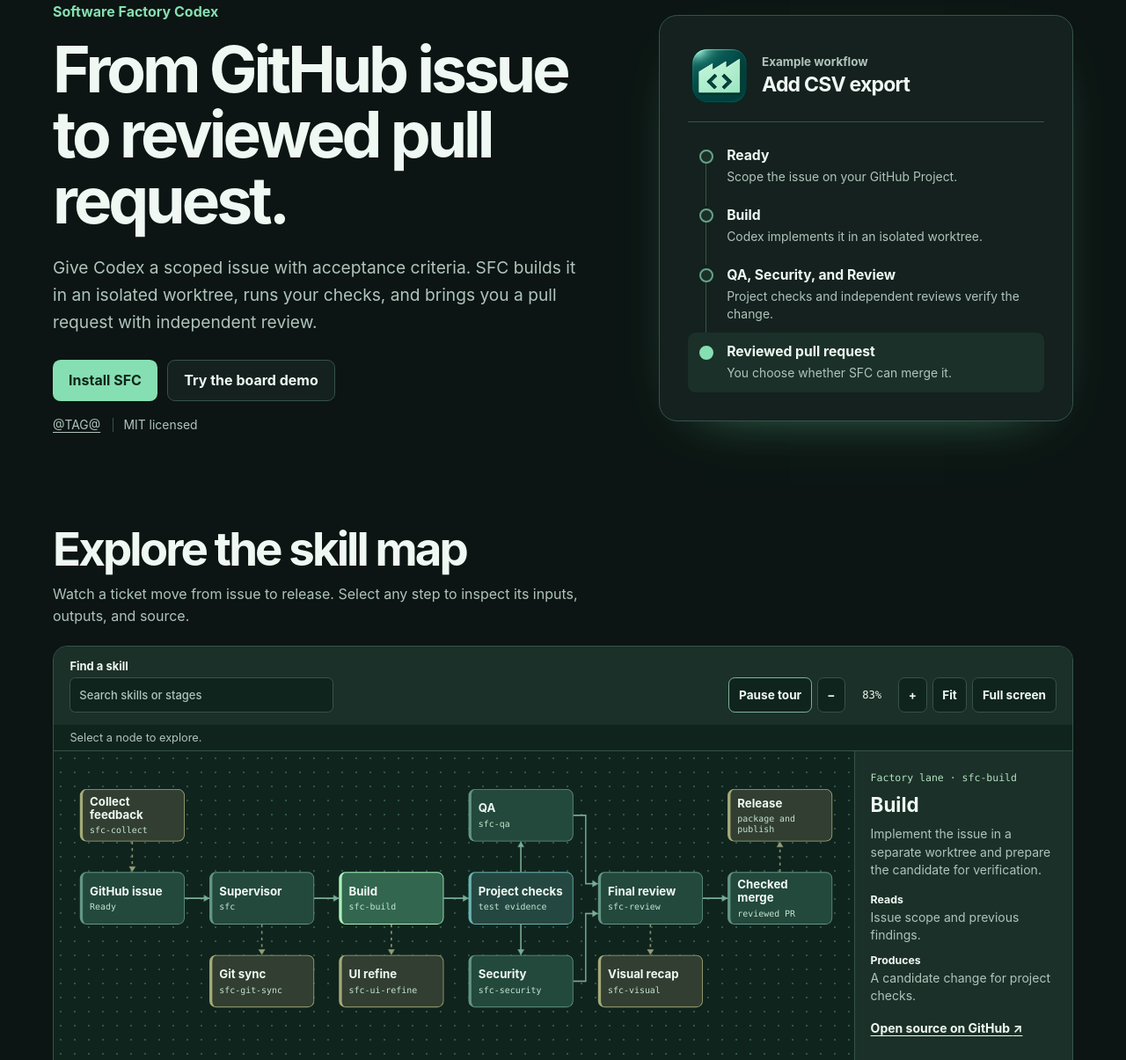
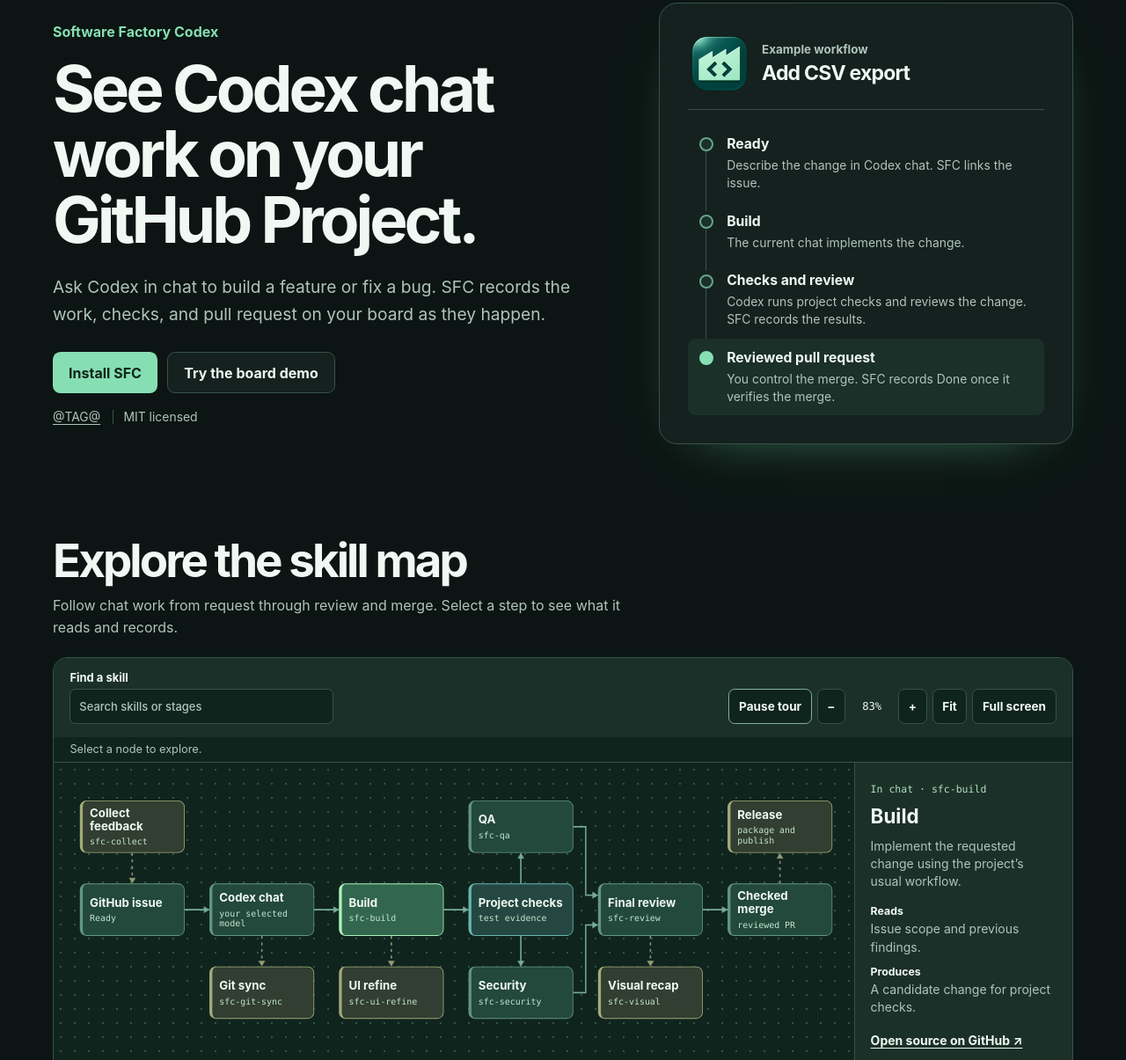
Before and after one commit to fhajjej-ship-it/sfc-codex, a plain HTML site: page site/index.html in a window 1280 px wide. Shown: the part 179-1384 px from the top of the page at 88% size. Drawn offline with Linux system fonts and the light colour scheme.

Commit message:
Align plugin and homepage guidance with chat tracking

```diff
--- a/site/explorer.js
+++ b/site/explorer.js
@@ -36,19 +36,19 @@
   }
 
   const source = 'https://github.com/fhajjej-ship-it/sfc-codex/blob/main/';
-  const design = 'docs/DESIGN.md';
+  const design = 'docs/CHAT-TRACKING.md';
   const skill = (name) => 'skills/' + name + '/SKILL.md';
   const nodes = {
     collect: [36, 52, 'Collect feedback', 'On demand', 'sfc-collect', 'Collect and verify reports before shaping a work ticket.', 'Public reports and optional connected sources.', 'Evidence and proposed tickets for triage.', skill('sfc-collect')],
-    issue: [36, 166, 'GitHub issue', 'Input', 'Ready', 'Scope the work with acceptance criteria and make it eligible on the project board.', 'User outcome and acceptance criteria.', 'An eligible issue on your GitHub Project.', design],
-    watch: [214, 166, 'Supervisor', 'Coordinator', 'sfc', 'Schedule eligible tickets across concurrent slots and check evidence before changing GitHub state.', 'Eligible issues, project policy, and saved run state.', 'An isolated worktree and pinned candidate for each active ticket.', skill('sfc')],
-    build: [392, 166, 'Build', 'Factory lane', 'sfc-build', 'Implement the issue in a separate worktree and prepare the candidate for verification.', 'Issue scope and previous findings.', 'A candidate change for project checks.', skill('sfc-build')],
-    checks: [570, 166, 'Project checks', 'Verification', 'test evidence', 'Run configured checks and reuse valid results when their inputs and policy match.', 'Candidate source and configured check commands.', 'Passing receipts or actionable failures.', 'docs/VERIFICATION-REUSE.md'],
-    qa: [570, 52, 'QA', 'Factory lane', 'sfc-qa', 'Independently assess the candidate against every acceptance criterion.', 'Candidate and project-check receipts.', 'Acceptance evidence or precise findings.', skill('sfc-qa')],
-    security: [570, 280, 'Security', 'Factory lane', 'sfc-security', 'Inspect the candidate and its trust boundaries for security regressions.', 'Candidate changes and verification evidence.', 'Security verdict or actionable findings.', skill('sfc-security')],
-    review: [748, 166, 'Final review', 'Factory lane', 'sfc-review', 'Review the exact candidate and completed evidence before it can merge.', 'Candidate, required checks, and review findings.', 'An independent review verdict.', skill('sfc-review')],
-    merge: [926, 166, 'Checked merge', 'Decision', 'reviewed PR', 'Confirm the candidate and required checks are current. Merge only with repository authority.', 'Reviewed PR and exact head and base.', 'Merged change and completion evidence.', design],
-    release: [926, 52, 'Release', 'Optional', 'package and publish', 'Prepare a versioned package from merged source. Publication requires the configured authority.', 'Merged source, release policy, and applicable evidence.', 'Verified ZIP, checksum, and GitHub release.', design],
+    issue: [36, 166, 'GitHub issue', 'Input', 'Ready', 'Scope the work in Codex chat and link an issue with acceptance criteria.', 'User request and acceptance criteria.', 'A linked issue on your GitHub Project.', design],
+    watch: [214, 166, 'Codex chat', 'Execution', 'your selected model', 'Build, test, and review the change you asked for in this chat. SFC syncs milestones to the board.', 'Your request, repo instructions, and current code.', 'Changes and verified milestones.', skill('sfc')],
+    build: [392, 166, 'Build', 'In chat', 'sfc-build', 'Implement the requested change using the project’s usual workflow.', 'Issue scope and previous findings.', 'A candidate change for project checks.', skill('sfc-build')],
+    checks: [570, 166, 'Project checks', 'Verification', 'test evidence', 'Run the relevant project checks and record the results.', 'Candidate source and configured check commands.', 'Passing receipts or actionable failures.', design],
+    qa: [570, 52, 'QA', 'In chat', 'sfc-qa', 'Check the change against the acceptance criteria.', 'Candidate and project-check receipts.', 'Acceptance evidence or precise findings.', skill('sfc-qa')],
+    security: [570, 280, 'Security', 'In chat', 'sfc-security', 'Inspect the candidate and its trust boundaries for security regressions.', 'Candidate changes and verification evidence.', 'Security verdict or actionable findings.', skill('sfc-security')],
+    review: [748, 166, 'Final review', 'In chat', 'sfc-review', 'Review the exact candidate and completed evidence before it can merge.', 'Candidate, required checks, and review findings.', 'Review results and a linked PR when opened.', skill('sfc-review')],
+    merge: [926, 166, 'Checked merge', 'Decision', 'reviewed PR', 'Merge through the repository’s normal process. SFC verifies the linked PR before it records Done.', 'Reviewed PR and exact head and base.', 'Merged change and completion evidence.', design],
+    release: [926, 52, 'Release', 'Optional', 'package and publish', 'Publish through the repository’s release process when authorized.', 'Merged source, release policy, and applicable evidence.', 'Verified ZIP, checksum, and GitHub release.', design],
     visualize: [748, 280, 'Visual recap', 'On demand', 'sfc-visual', 'Build an HTML diagram or recap of the implementation and its evidence.', 'Source changes and available receipts.', 'A standalone visual artifact.', skill('sfc-visual')],
     sync: [214, 280, 'Git sync', 'On demand', 'sfc-git-sync', 'Review and integrate selected Git changes through a deliberate sync.', 'Selected changes and the remote branch.', 'Reviewed commits and an optional authorized push.', skill('sfc-git-sync')],
     refine: [392, 280, 'UI refine', 'On demand', 'sfc-ui-refine', 'Refine a specific page or component through browser review and focused edits.', 'A page, component, or visual request.', 'A focused implementation with visual checks.', skill('sfc-ui-refine')],
@@ -245,11 +245,11 @@
     keyboard: 'Improve keyboard navigation',
     guide: 'Update the workspace guide',
   };
-  const queued = ['Ready', 'Ready for pickup', 'The issue has acceptance criteria and is eligible for pickup.'];
-  const building = ['Building', 'Worktree created', 'Codex implements the ticket in an isolated worktree.'];
+  const queued = ['Ready', 'Scope ready', 'The issue has acceptance criteria. Work starts when you ask in Codex chat.'];
+  const building = ['Building', 'Chat starts work', 'Codex implements the requested change in chat.'];
   const qa = ['QA', 'Project checks and QA', 'Configured checks produce test evidence. QA verifies acceptance criteria and Security checks relevant risks.'];
-  const review = ['Review', 'Independent review', 'The reviewer checks the candidate and completed evidence at the same commit.'];
-  const merged = ['Done', 'Verified merge', 'The supervisor confirms the required checks and review evidence, then merges the authorized PR.'];
+  const review = ['Review', 'Review in chat', 'Codex reviews the change and the completed checks.'];
+  const merged = ['Done', 'Verified merge', 'The PR merges through the repository’s normal process. SFC verifies that merge and records Done.'];
 
   const frames = [
     ['Queue ready', {
@@ -264,12 +264,12 @@
       access: ['Blocked', 'Maintainer decision needed', 'The export permission policy needs a human decision. Other tickets continue.'],
     }],
     ['Repair and merge', {
-      export: ['Building', 'Same PR repaired', 'Codex fixes the CSV edge case on the same PR within its repair budget.'],
+      export: ['Building', 'Same PR repaired', 'Codex fixes the CSV edge case in chat and updates the same PR.'],
       retry: merged,
       keyboard: building,
     }],
     ['Parallel checks', {
-      export: ['QA', 'Affected checks revalidated', 'SFC reruns affected checks and reuses passing evidence where the inputs still match.'],
+      export: ['QA', 'Affected checks revalidated', 'Codex reruns the relevant checks and SFC records the results.'],
       keyboard: qa,
     }],
     ['Parallel review', { export: review, keyboard: review }],
--- a/site/index.html
+++ b/site/index.html
@@ -3,14 +3,14 @@
 <head>
   <meta charset="utf-8">
   <meta name="viewport" content="width=device-width, initial-scale=1">
-  <meta name="description" content="Software Factory Codex is an open-source Codex plugin for GitHub Projects. Turn scoped issues into tested, independently reviewed pull requests.">
+  <meta name="description" content="Software Factory Codex is an open-source Codex plugin for GitHub Projects. Track Codex chat work, checks, and pull requests on a GitHub Project.">
   <meta name="theme-color" content="#0c1513">
   <title>SFC · Open-source Codex plugin for GitHub Projects</title>
   <link rel="canonical" href="https://fhajjej-ship-it.github.io/sfc-codex/">
   <meta property="og:type" content="website">
   <meta property="og:url" content="https://fhajjej-ship-it.github.io/sfc-codex/">
   <meta property="og:site_name" content="Software Factory Codex">
-  <meta property="og:title" content="SFC · From GitHub issue to reviewed pull request">
+  <meta property="og:title" content="SFC · Track Codex chat work on GitHub Projects">
   <meta property="og:description" content="An open-source Codex plugin for GitHub Projects. Watch the board demo or install SFC to try one ticket.">
   <meta property="og:image" content="https://fhajjej-ship-it.github.io/sfc-codex/social-card.png">
   <meta property="og:image:type" content="image/png">
@@ -44,8 +44,8 @@
     <section class="hero" aria-labelledby="title">
       <div class="hero-copy">
         <p class="project-name">Software Factory Codex</p>
-        <h1 id="title">From GitHub issue to reviewed pull request.</h1>
-        <p class="lead">Give Codex a scoped issue with acceptance criteria. SFC builds it in an isolated worktree, runs your checks, and brings you a pull request with independent review.</p>
+        <h1 id="title">See Codex chat work on your GitHub Project.</h1>
+        <p class="lead">Ask Codex in chat to build a feature or fix a bug. SFC records the work, checks, and pull request on your board as they happen.</p>
         <div class="hero-actions">
           <a class="button primary" href="#install">Install SFC</a>
           <a class="button secondary" href="#board-demo">Try the board demo</a>
@@ -65,19 +65,19 @@
         <ol class="steps">
           <li>
             <span class="step-marker" aria-hidden="true"></span>
-            <div><h3>Ready</h3><p>Scope the issue on your GitHub Project.</p></div>
+            <div><h3>Ready</h3><p>Describe the change in Codex chat. SFC links the issue.</p></div>
           </li>
           <li>
             <span class="step-marker" aria-hidden="true"></span>
-            <div><h3>Build</h3><p>Codex implements it in an isolated worktree.</p></div>
+            <div><h3>Build</h3><p>The current chat implements the change.</p></div>
           </li>
           <li>
             <span class="step-marker" aria-hidden="true"></span>
-            <div><h3>QA, Security, and Review</h3><p>Project checks and independent reviews verify the change.</p></div>
+            <div><h3>Checks and review</h3><p>Codex runs project checks and reviews the change. SFC records the results.</p></div>
           </li>
           <li class="step-last">
             <span class="step-marker" aria-hidden="true"></span>
-            <div><h3>Reviewed pull request</h3><p>You choose whether SFC can merge it.</p></div>
+            <div><h3>Reviewed pull request</h3><p>You control the merge. SFC records Done once it verifies the merge.</p></div>
           </li>
         </ol>
       </section>
@@ -86,7 +86,7 @@
     <section class="explorer-section" id="skill-map" aria-labelledby="skill-map-title">
       <div class="section-heading">
         <h2 id="skill-map-title">Explore the skill map</h2>
-        <p>Watch a ticket move from issue to release. Select any step to inspect its inputs, outputs, and source.</p>
+        <p>Follow chat work from request through review and merge. Select a step to see what it reads and records.</p>
       </div>
       <div class="map" id="map" hidden>
         <div class="map-tools">
@@ -127,8 +127,8 @@
 
     <section class="explorer-section" id="board-demo" aria-labelledby="board-demo-title">
       <div class="section-heading">
-        <h2 id="board-demo-title">Watch tickets run together</h2>
-        <p>See how SFC runs several tickets through the same board. Select a card to see its checks, repairs, or blocker.</p>
+        <h2 id="board-demo-title">Watch tickets update together</h2>
+        <p>See how work in several Codex chats appears on one board. Select a card to see its checks, fixes, or blocker.</p>
       </div>
       <div class="demo" id="demo" hidden>
         <div class="demo-tools">
@@ -187,11 +187,11 @@
         </div>
         <div>
           <dt>Who controls what gets merged?</dt>
-          <dd>You can merge reviewed pull requests yourself or authorize SFC to merge eligible ones. SFC checks the current candidate and required evidence before it merges.</dd>
+          <dd>Merges follow your repository’s normal process. SFC verifies that a linked pull request merged before it records Done.</dd>
         </div>
         <div>
           <dt>What happens when QA finds a problem?</dt>
-          <dd>SFC can repair eligible findings on the same pull request and repeat the affected checks. A ticket that needs a human decision can wait in Blocked while other eligible tickets continue.</dd>
+          <dd>Codex can fix a finding in the same chat and rerun the relevant checks. SFC records the fix or blocker as it happens.</dd>
         </div>
       </dl>
     </section>
```
Also changed, not shown: plugin.json (+6 -6 lines), .codex-plugin/plugin.json, 1 other file.
